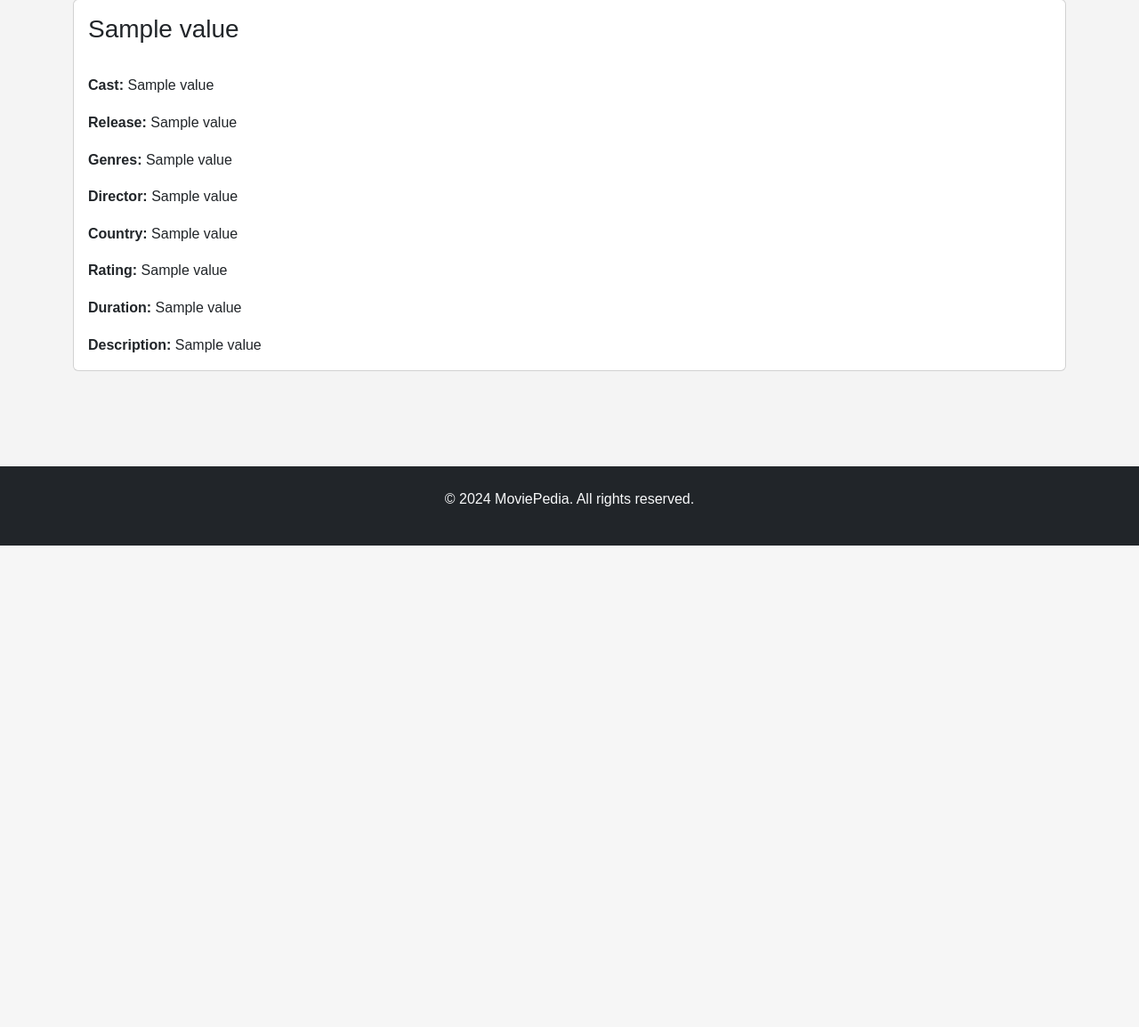
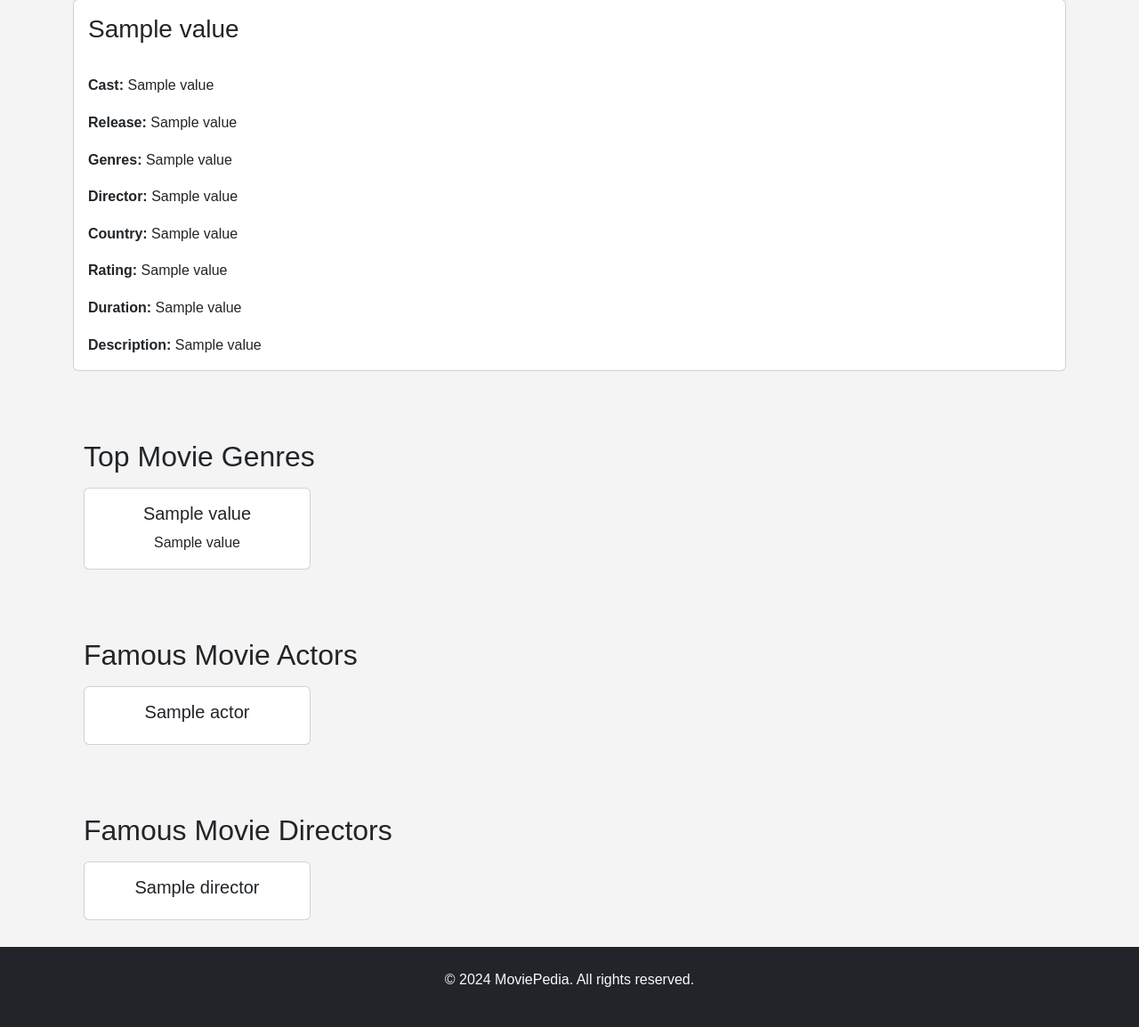
Before and after one commit to RafaelSGil/WS, a Django app: template Assignment1/WS_APP/templates/home.html in a window 1280 px wide. Shown: the part 404-1558 px from the top of the page at 89% size. Before the commit the page ends 1017 px from the top, so only its background shows below. Run offline with Django 3.2, Linux system fonts and the light colour scheme; tables that the repository leaves empty hold one stand-in row (values such as "Sample post"); the template is opened without the code that fills it: values that come from a table or form of the project are taken from there, most other values are stand-ins (such as "Sample title", 1, 10 or a date in 2020); some libraries are stand-ins or nearby versions.

Commit message:
Implemented a grid for quick searches in the home page

```diff
--- a/Assignment1/WS_APP/templates/home.html
+++ b/Assignment1/WS_APP/templates/home.html
@@ -130,16 +130,92 @@
   {% endif %}
   <br />
   <br /><br />
-  {% if search_grid %}
+  {% if genre_grid %} {% load static %}
+  <link rel="stylesheet" href="{% static 'css/search_2.css' %}" />
   <div class="container">
+    <h2 class="mb-3">Top Movie Genres</h2>
     <div class="row">
-      {% for genre in search_grid %}
+      {% for genre in genre_grid %}
       <div class="col-md-3">
-        <div class="card">
-          <div class="card-body">
-            <h5 class="card-title">{{ genre.genres.value }}</h5>
-            <p class="card-text">Count: {{ genre.count.value }}</p>
-          </div>
+        <div class="card d-flex justify-content-center">
+          <form action="{% url 'search_alternative' %}" method="post">
+            {% csrf_token %}
+            <div class="card-body">
+              <h5 class="card-title text-center">
+                <button
+                  class="button_text"
+                  type="submit"
+                  name="genre_search"
+                  value="{{ genre.genres.value }}"
+                >
+                  {{ genre.genres.value }}
+                </button>
+              </h5>
+              <p class="card-text text-center">{{ genre.count.value }}</p>
+            </div>
+          </form>
+        </div>
+      </div>
+      {% endfor %}
+    </div>
+  </div>
+  {% endif %}
+  <br />
+  <br /><br />
+  {% if cast_grid %} {% load static %}
+  <link rel="stylesheet" href="{% static 'css/search_2.css' %}" />
+  <div class="container">
+    <h2 class="mb-3">Famous Movie Actors</h2>
+    <div class="row">
+      {% for actor in cast_grid %}
+      <div class="col-md-3">
+        <div class="card d-flex justify-content-center">
+          <form action="{% url 'search_alternative' %}" method="post">
+            {% csrf_token %}
+            <div class="card-body">
+              <h5 class="card-title text-center">
+                <button
+                  class="button_text"
+                  type="submit"
+                  name="cast_search"
+                  value="{{ actor }}"
+                >
+                  {{ actor }}
+                </button>
+              </h5>
+            </div>
+          </form>
+        </div>
+      </div>
+      {% endfor %}
+    </div>
+  </div>
+  {% endif %}
+  <br />
+  <br /><br />
+  {% if director_grid %} {% load static %}
+  <link rel="stylesheet" href="{% static 'css/search_2.css' %}" />
+  <div class="container">
+    <h2 class="mb-3">Famous Movie Directors</h2>
+    <div class="row">
+      {% for director in director_grid %}
+      <div class="col-md-3">
+        <div class="card d-flex justify-content-center">
+          <form action="{% url 'search_alternative' %}" method="post">
+            {% csrf_token %}
+            <div class="card-body">
+              <h5 class="card-title text-center">
+                <button
+                  class="button_text"
+                  type="submit"
+                  name="director_search"
+                  value="{{ director }}"
+                >
+                  {{ director }}
+                </button>
+              </h5>
+            </div>
+          </form>
         </div>
       </div>
       {% endfor %}
```
Also changed, not shown: Assignment1/WS_APP/views.py (+5 -4 lines).
